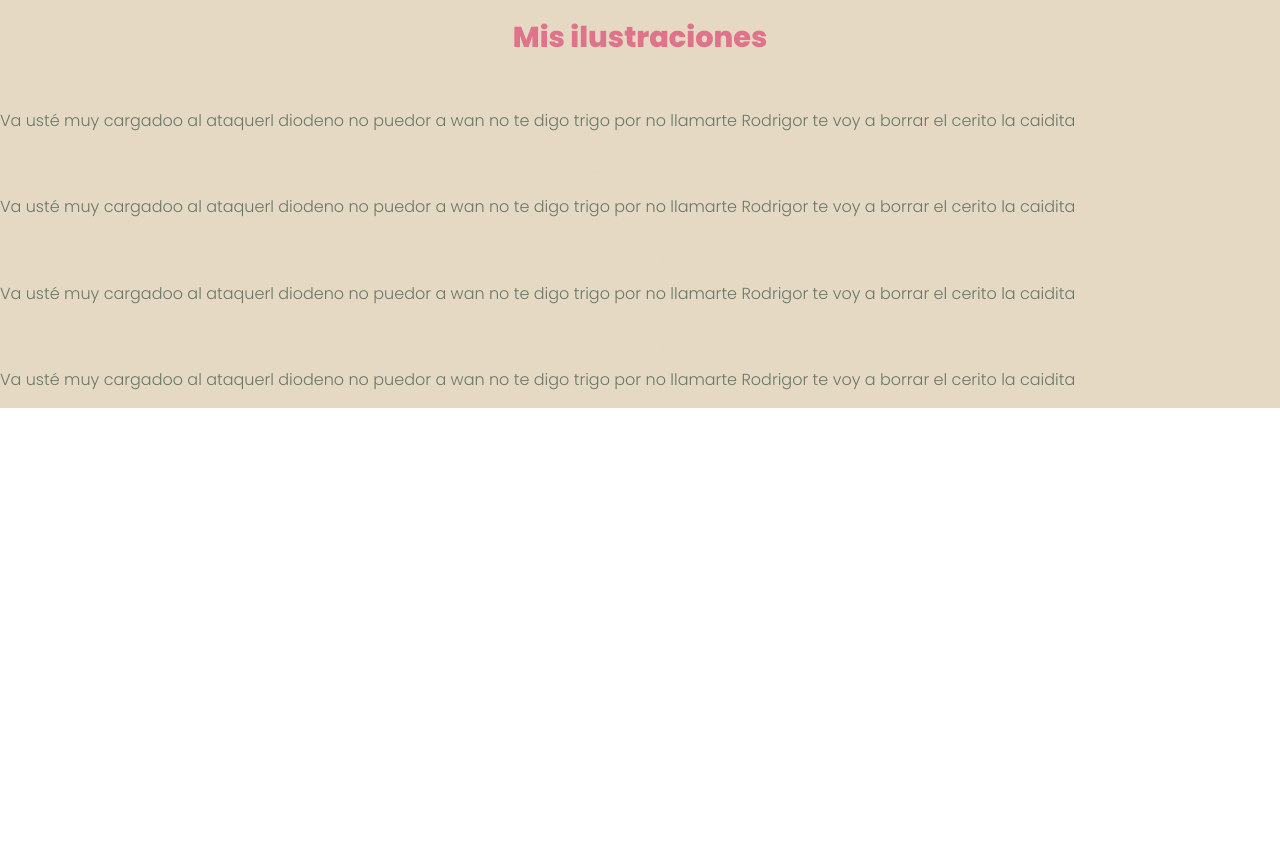
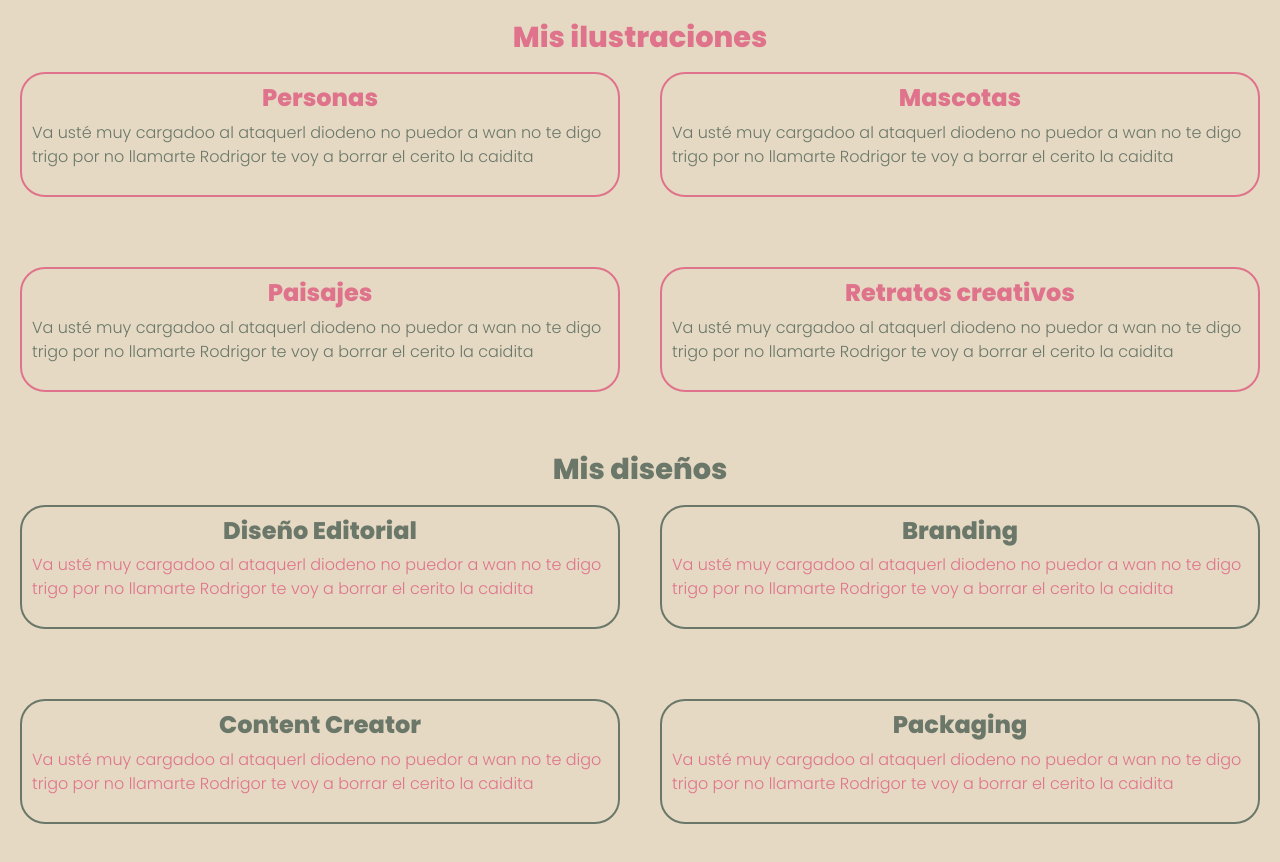
Before and after one commit to SenpaiMarta/sandriwilopez, a plain HTML site: page index.html in a window 1280 px wide. Shown: the part 1628-2490 px from the top of the page. Before the commit the page ends 2036 px from the top, so only its background shows below. Drawn offline with nearby package versions, Linux system fonts and the light colour scheme.

Commit message:
cajas con estilo

```diff
--- a/index.html
+++ b/index.html
@@ -32,7 +32,7 @@
           <a href="#ilustracion">Ilustración</a>
         </li>
         <li class="nav-item">
-          <a href="#diseño">Diseño</a>
+          <a href="#diseno">Diseño</a>
         </li>
         <li class="nav-item">
           <a href="#contacto">Contacto</a>
@@ -53,11 +53,11 @@
 
     <div class="cardsInicio">
       <article class="card1">
-        <a href="#diseño">Diseño</a>
+        <a href="#diseno">Diseño</a>
       </article>
 
       <article class="card2">
-        <a href="#ilustracion">Ilustraciones</a>
+        <a href="#ilustracion">Ilustración</a>
       </article>
     </div>
 
@@ -76,29 +76,61 @@
 
     </section>
 
-    <section id="ilustracion" class="tarjetasIlustracion">
+    <section id="ilustracion">
       <h2>Mis ilustraciones</h2>
-      <article>
+        <div class="tarjetasPadre">
+        <article class="cajaRosa">
           <h3>Personas</h3>
           <p>Va usté muy cargadoo al ataquerl diodeno no puedor a wan no te digo trigo por no llamarte Rodrigor te voy a borrar el cerito la caidita</p>
         </article>
 
-      <article>
-        <h3>Personas</h3>
+        <article class="cajaRosa">
+          <h3>Mascotas</h3>
           <p>Va usté muy cargadoo al ataquerl diodeno no puedor a wan no te digo trigo por no llamarte Rodrigor te voy a borrar el cerito la caidita</p>
         </article>
 
-      <article>
-        <h3>Personas</h3>
+        <article class="cajaRosa">
+          <h3>Paisajes</h3>
           <p>Va usté muy cargadoo al ataquerl diodeno no puedor a wan no te digo trigo por no llamarte Rodrigor te voy a borrar el cerito la caidita</p>
         </article>
 
-      <article>
-        <h3>Personas</h3>
+        <article class="cajaRosa">
+          <h3>Retratos creativos</h3>
+          <p>Va usté muy cargadoo al ataquerl diodeno no puedor a wan no te digo trigo por no llamarte Rodrigor te voy a borrar el cerito la caidita</p>
+        </article>
+      </div>
+    </section>
+
+
+    <section id="diseno">
+      <h2 class="verde">Mis diseños</h2>
+        <div class="tarjetasPadre">
+          <article class="cajaVerde">
+            <h3>Diseño Editorial</h3>
             <p>Va usté muy cargadoo al ataquerl diodeno no puedor a wan no te digo trigo por no llamarte Rodrigor te voy a borrar el cerito la caidita</p>
           </article>
 
+          <article class="cajaVerde">
+            <h3>Branding</h3>
+            <p>Va usté muy cargadoo al ataquerl diodeno no puedor a wan no te digo trigo por no llamarte Rodrigor te voy a borrar el cerito la caidita</p>
+          </article>
+
+          <article class="cajaVerde">
+            <h3>Content Creator</h3>
+            <p>Va usté muy cargadoo al ataquerl diodeno no puedor a wan no te digo trigo por no llamarte Rodrigor te voy a borrar el cerito la caidita</p>
+          </article>
+
+          <article class="cajaVerde">
+            <h3>Packaging</h3>
+            <p>Va usté muy cargadoo al ataquerl diodeno no puedor a wan no te digo trigo por no llamarte Rodrigor te voy a borrar el cerito la caidita</p>
+          </article>
+        </div>
     </section>
+
+    <section id="contacto">
+
+    </section>
+
 
   </main>
 
--- a/scss/_ilustraciones.scss
+++ b/scss/_ilustraciones.scss
@@ -1,3 +1,38 @@
-.tarjetasIlustracion {
+.tarjetasPadre {
+    display: grid;
+    grid-template-columns: 1fr 1fr;
+    row-gap: 50px;
+    margin-bottom: 50px;
+}
+
+.cajaRosa {
+    margin: 10px 20px 10px 20px;
+    padding: 10px 10px 10px 10px;
+    border: 2px #e0738c solid;
+    border-radius: 25px;
+
+    h3 {
+    color: #e0738c;
+    }
+}
+
+
+.verde {
+    color: #6a7769;
+}
+
+.cajaVerde {
+    margin: 10px 20px 10px 20px;
+    padding: 10px 10px 10px 10px;
+    border: 2px #6a7769 solid;
+    border-radius: 25px;
+
+    h3 {
+        color: #6a7769;
+    }
+
+    p {
+        color: #e0738c;
+    }
 
 }
--- a/scss/_presentacion.scss
+++ b/scss/_presentacion.scss
@@ -51,7 +51,7 @@
             color: #e5d9c3;
             font-family: 'Poppins';
             font-weight: 800;
-            font-size: 2rem;
+            font-size: 1.7rem;
     }
     a:hover {
             animation: pulse;
@@ -77,5 +77,6 @@
 }
 
 .imagenResp {
+    width: 100%;
     padding: 20px 0px 20px 0px;
 }
--- a/scss/_responsive.scss
+++ b/scss/_responsive.scss
@@ -31,4 +31,7 @@
         display: none;
     }
 
+    .tarjetasPadre {
+        display: block;
+    }
 }
--- a/scss/estilo.scss
+++ b/scss/estilo.scss
@@ -32,7 +32,7 @@ h2 {
 h3 {
     font-family: 'Poppins';
     font-weight: 800;
-    font-size: 2rem;
+    font-size: 1.5rem;
     color: #e5d9c3;
     text-align: center;
 }
@@ -66,5 +66,5 @@ html {
 /*PARTIALS*/
 @import "menu";
 @import 'presentacion';
+@import 'ilustraciones';
 @import 'responsive';
-@import 'ilustraciones';
```
Also changed, not shown: css/estilo.css, 1 other file. Lines whose indentation alone changed are shown as unchanged.
